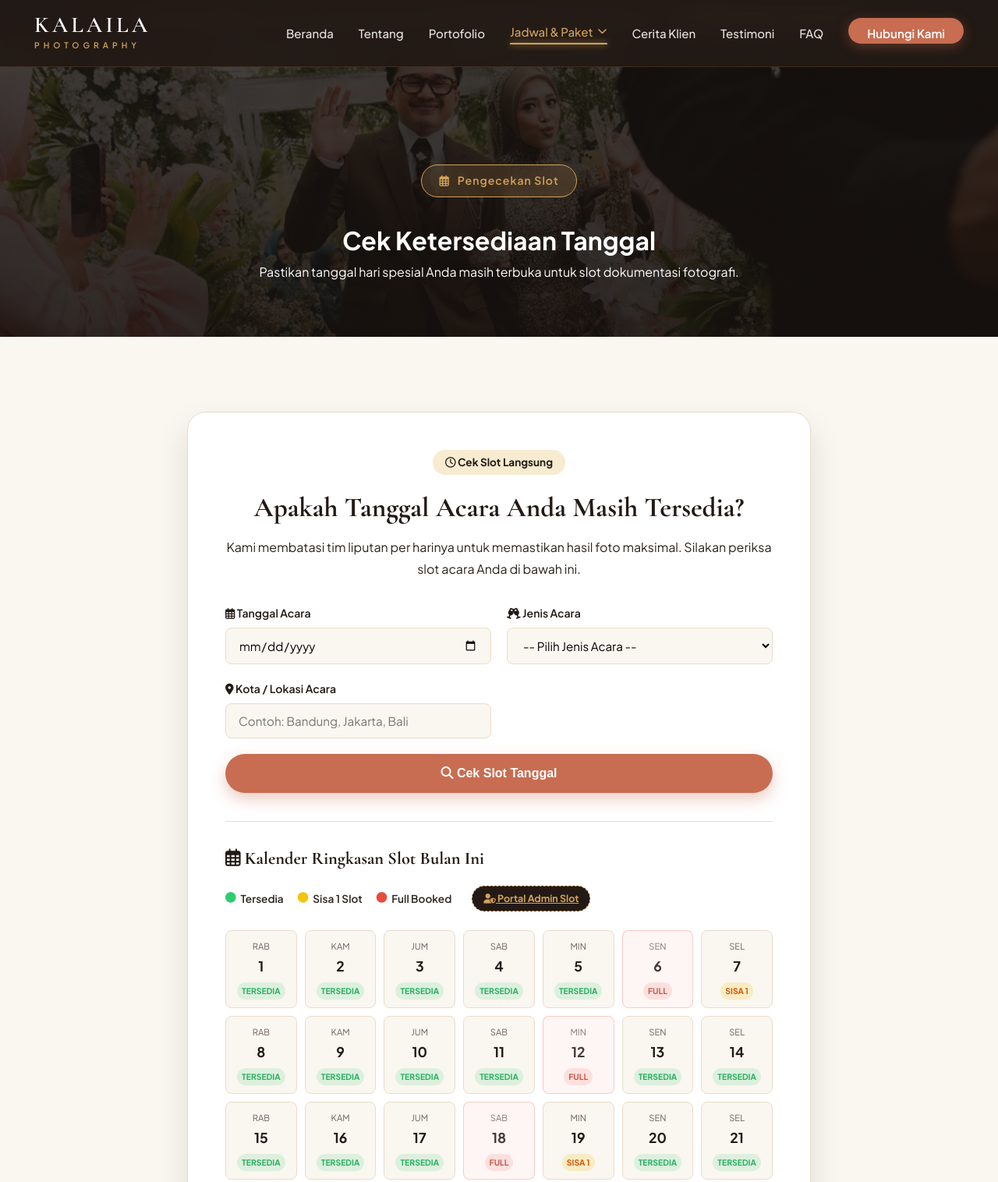
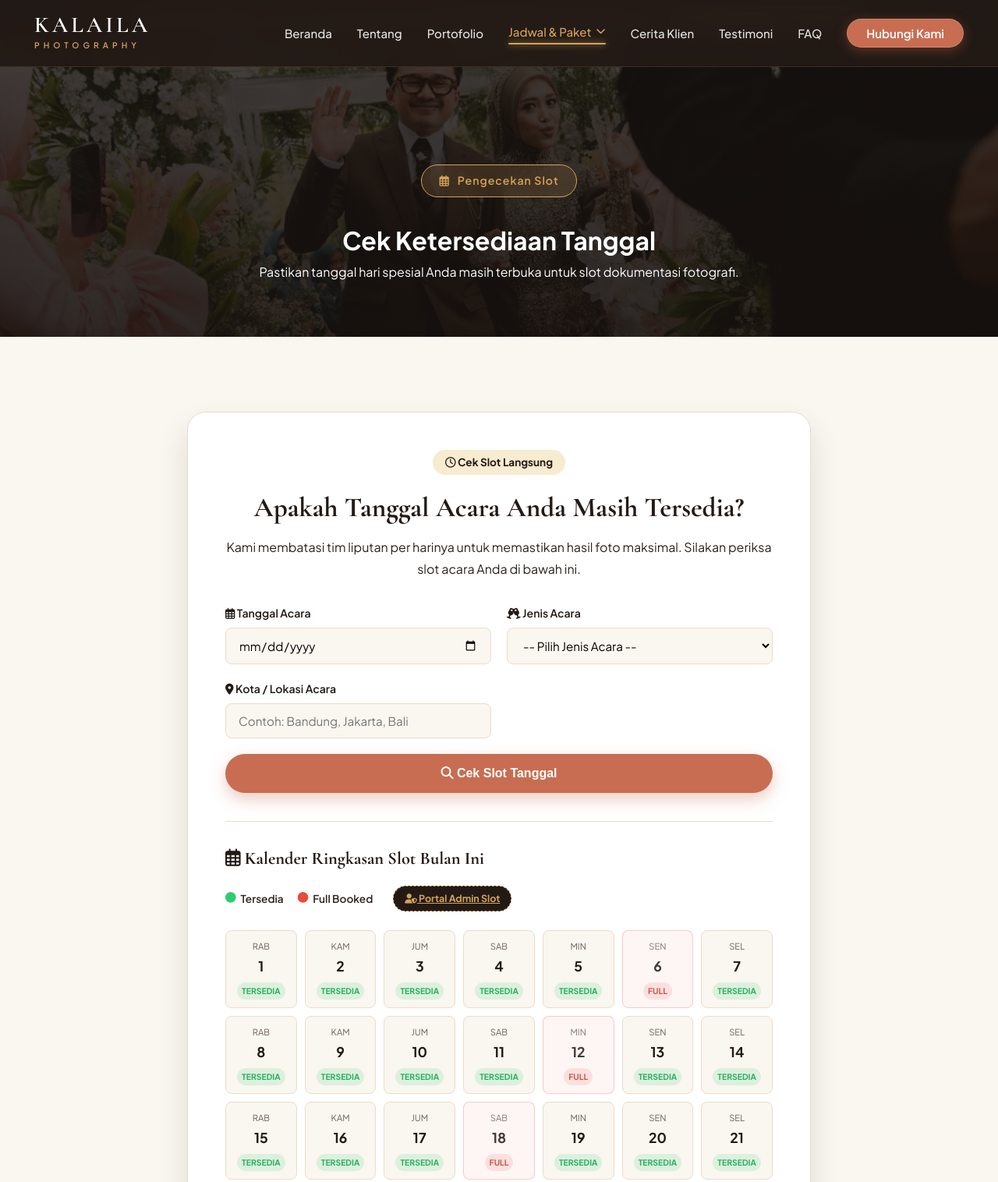
Before and after one commit to Mpik20/kalaila, a plain HTML site: page availability.html in a window 1280 px wide. Shown: the top 1516 px of the page at 78% size. Drawn offline with nearby package versions, Linux system fonts and the light colour scheme; some icons are missing; a web font is replaced by a local one.

Commit message:
atos weh kitu heulanya

```diff
--- a/availability.html
+++ b/availability.html
@@ -112,7 +112,6 @@
                         <h3><i class="far fa-calendar-alt"></i> Kalender Ringkasan Slot Bulan Ini</h3>
                         <div class="calendar-legend">
                             <span class="legend-item available"><i class="fas fa-circle"></i> Tersedia</span>
-                            <span class="legend-item limited"><i class="fas fa-circle"></i> Sisa 1 Slot</span>
                             <span class="legend-item booked"><i class="fas fa-circle"></i> Full Booked</span>
                             <a href="admin.html" class="btn-admin-slot">
                                 <i class="fas fa-user-shield"></i> Portal Admin Slot
--- a/css/styles.css
+++ b/css/styles.css
@@ -400,18 +400,32 @@ body {
 }
 
 .nav-cta {
+    display: inline-flex;
+    align-items: center;
+    justify-content: center;
     background-color: var(--accent-color);
     color: var(--white) !important;
     padding: 10px 24px;
     border-radius: 50px;
     font-weight: 600 !important;
+    font-size: 0.92rem;
+    line-height: 1;
+    text-align: center;
     box-shadow: 0 4px 16px rgba(200, 109, 81, 0.35);
+    border: 1px solid rgba(255, 255, 255, 0.15);
+    transition: var(--transition);
+    padding-bottom: 10px !important;
+}
+
+.nav-cta::after {
+    display: none !important;
 }
 
 .nav-cta:hover {
     background-color: var(--accent-hover);
     transform: translateY(-2px);
     box-shadow: 0 8px 20px rgba(200, 109, 81, 0.45);
+    color: var(--white) !important;
 }
 
 .hamburger {
--- a/js/script.js
+++ b/js/script.js
@@ -345,18 +345,14 @@ document.addEventListener('DOMContentLoaded', () => {
     const toggleAdminSlotBtn = document.getElementById('toggleAdminSlotMode');
 
     // =========================================================================
-    // KALAILA PHOTOGRAPHY - PENGATURAN TANGGAL FULL BOOKED & SLOT TERBATAS
-    // Anda bisa mengubah angka tanggal (1-31) di bawah ini secara manual:
+    // KALAILA PHOTOGRAPHY - PENGATURAN TANGGAL FULL BOOKED (SIMPLE 2 STATUS)
+    // Anda bisa mengubah angka tanggal (1-31) yang Full Booked di bawah ini:
     // =========================================================================
     let defaultBooked = [6, 12, 18, 25];  // Angka tanggal yang Full Booked
-    let defaultLimited = [7, 19, 26];    // Angka tanggal yang Sisa 1 Slot
 
-    // Ambil data dari penyimpanan browser (jika ada editan dari tombol Admin)
+    // Ambil data dari penyimpanan browser (jika ada editan dari Admin)
     let savedBooked = localStorage.getItem('kalaila_booked_days');
-    let savedLimited = localStorage.getItem('kalaila_limited_days');
-
     let bookedDays = savedBooked ? JSON.parse(savedBooked) : defaultBooked;
-    let limitedDays = savedLimited ? JSON.parse(savedLimited) : defaultLimited;
 
     let isAdminSlotMode = false;
 
@@ -380,9 +376,6 @@ document.addEventListener('DOMContentLoaded', () => {
             if (bookedDays.includes(day)) {
                 statusClass = 'status-booked';
                 badgeText = 'FULL';
-            } else if (limitedDays.includes(day)) {
-                statusClass = 'status-limited';
-                badgeText = 'SISA 1';
             }
 
             const formattedDateISO = `${year}-${String(month + 1).padStart(2, '0')}-${String(day).padStart(2, '0')}`;
@@ -404,22 +397,15 @@ document.addEventListener('DOMContentLoaded', () => {
                 const selectedISO = this.getAttribute('data-date');
 
                 if (isAdminSlotMode) {
-                    // Rotate status: Available -> Limited -> Booked -> Available
+                    // Binary toggle: Tersedia <-> Full Booked
                     if (bookedDays.includes(dayNum)) {
-                        // Change from Booked to Available
                         bookedDays = bookedDays.filter(d => d !== dayNum);
-                    } else if (limitedDays.includes(dayNum)) {
-                        // Change from Limited to Booked
-                        limitedDays = limitedDays.filter(d => d !== dayNum);
+                    } else {
                         bookedDays.push(dayNum);
-                    } else {
-                        // Change from Available to Limited
-                        limitedDays.push(dayNum);
                     }
 
                     // Save to localStorage
                     localStorage.setItem('kalaila_booked_days', JSON.stringify(bookedDays));
-                    localStorage.setItem('kalaila_limited_days', JSON.stringify(limitedDays));
 
                     // Re-render
                     renderCalendarGrid();
```
Also changed, not shown: admin-login.html (+1 -4 lines), admin.html (+4 -31 lines).
